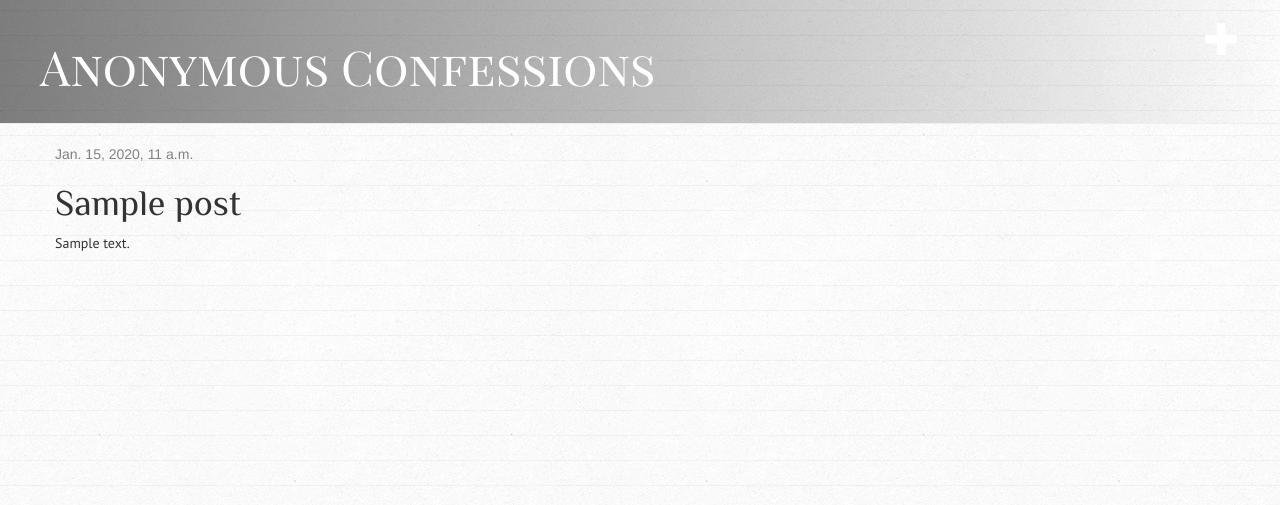
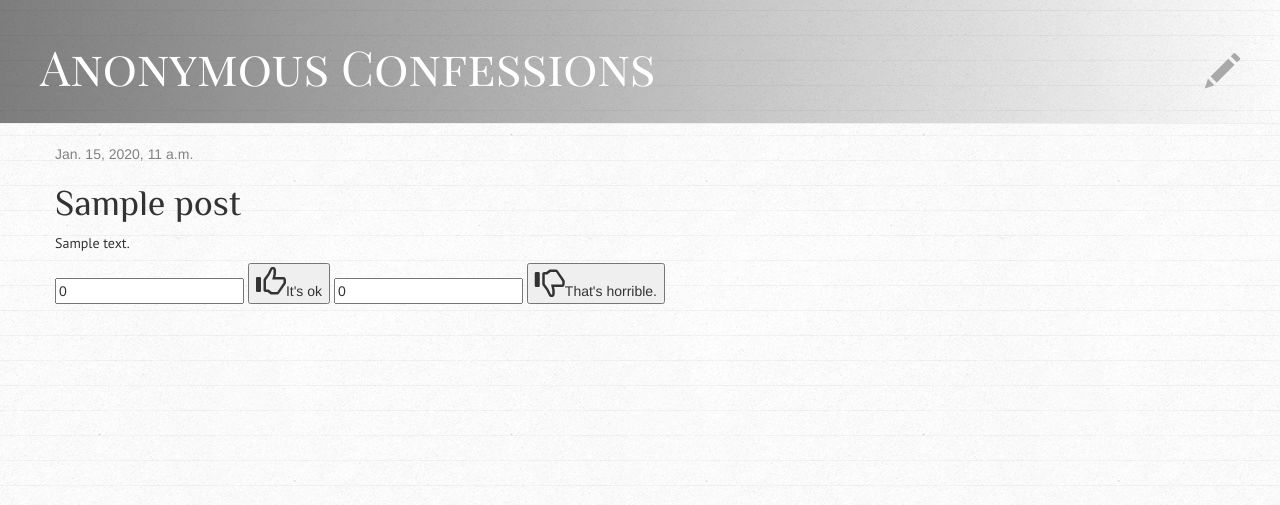
Before and after one commit to Lukapyon/my-first-blog, a Django app: page /post/1/ in a window 1280 px wide. Shown: the top 505 px of the page. Run offline with Django 3.2, Linux system fonts and the light colour scheme; tables that the repository leaves empty hold one stand-in row (values such as "Sample post"); some libraries are stand-ins or nearby versions.

Commit message:
tring the js

```diff
--- a/blog/static/css/blog.css
+++ b/blog/static/css/blog.css
@@ -31,6 +31,12 @@ p {
   font-family: 'PT Sans', sans-serif;
 }
 
+.glyphicon-pencil {
+  color: #A9A9A9;
+  min-height:  260px;
+  line-height: 100px;
+}
+
 .date {
     color: #828282;
 }
@@ -57,3 +63,11 @@ p {
 .post h1 a, .post h1 a:visited {
     color: #000000;
 }
+
+.glyphicon-thumbs-up {
+  font-size: 30px;
+}
+
+.glyphicon-thumbs-down {
+  font-size: 30px;
+}
--- /dev/null
+++ b/blog/static/css/jumbotron.css
@@ -0,0 +1,5 @@
+/* Move down content because we have a fixed navbar that is 50px tall */
+body {
+  padding-top: 50px;
+  padding-bottom: 20px;
+}
--- a/blog/templates/blog/base.html
+++ b/blog/templates/blog/base.html
@@ -6,10 +6,11 @@
         <link rel="stylesheet" href="//maxcdn.bootstrapcdn.com/bootstrap/3.2.0/css/bootstrap-theme.min.css">
         <link href="https://fonts.googleapis.com/css?family=Playfair+Display+SC|Philosopher|PT+Sans" rel="stylesheet">
         <link rel="stylesheet" href="{% static 'css/blog.css' %}">
+        <script type="text/javascript" src="counter.js"></script>
     </head>
     <body>
         <div class="page-header">
-          <a href="{% url 'post_new' %}" class="top-menu"><span class="glyphicon glyphicon-plus"></span></a>
+          <a href="{% url 'post_new' %}" class="top-menu"><span class="glyphicon glyphicon-pencil"></span></a>
             <h1><a href="/">Anonymous Confessions</a></h1>
         </div>
         <div class="content container">
--- a/blog/templates/blog/post_detail.html
+++ b/blog/templates/blog/post_detail.html
@@ -8,9 +8,13 @@
             </div>
         {% endif %}
         {% if user.is_authenticated %}
-        <a class="btn btn-default" href="{% url 'post_edit' pk=post.pk %}"><span class="glyphicon glyphicon-pencil"></span></a>
+        <a class="btn btn-default" href="{% url 'post_edit' pk=post.pk %}"><span class="glyphicon glyphicon-edit"></span></a>
         {% endif %}
         <h1>{{ post.title }}</h1>
         <p>{{ post.text|linebreaksbr }}</p>
+        <input id="likes" value="0" />
+        <button id="yes" onclick="modify_likes(1)"><span class="glyphicon glyphicon-thumbs-up"></span>It's ok</button>
+        <input id="dislikes" value="0" />
+        <button id="no" onclick="modify_dislikes(1)"><span class="glyphicon glyphicon-thumbs-down"></span>That's horrible.</button>
     </div>
 {% endblock %}
```
Also changed, not shown: blog/templates/blog/counter.js (added, +23 -0 lines).
